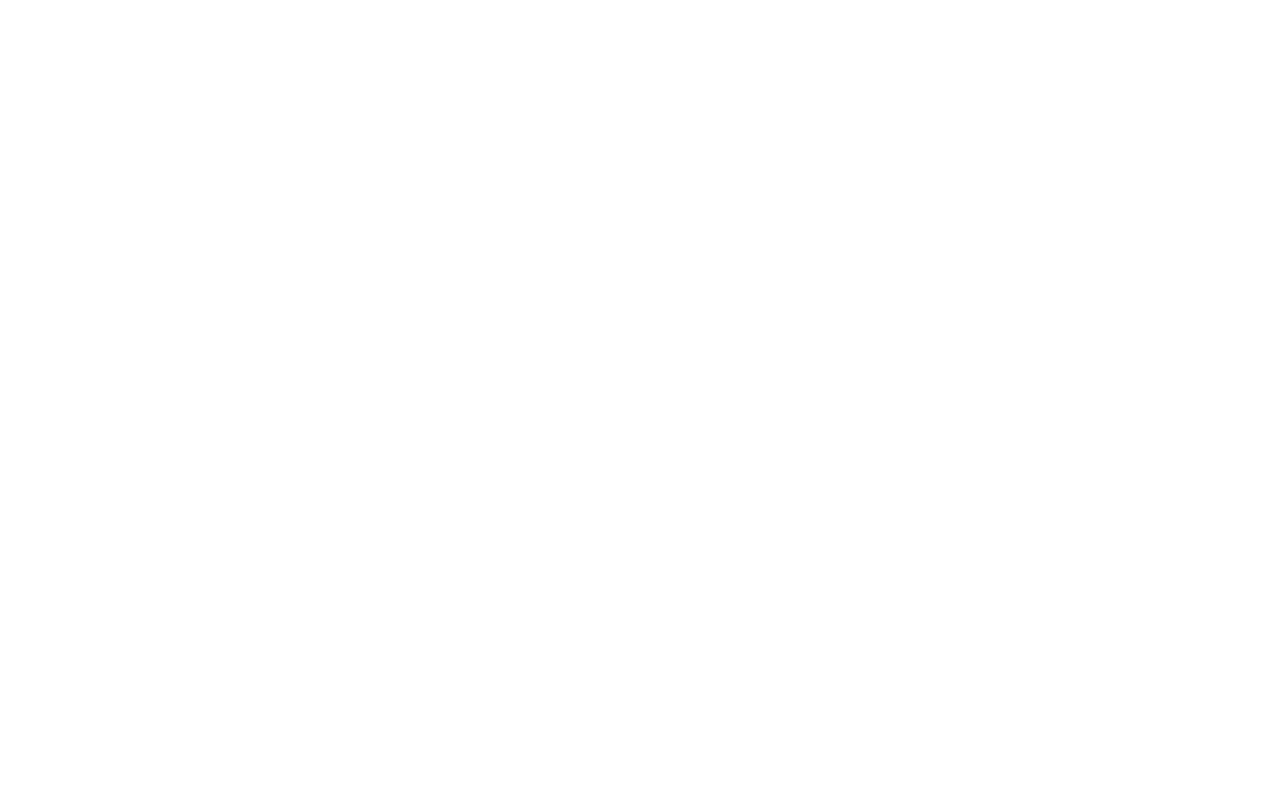
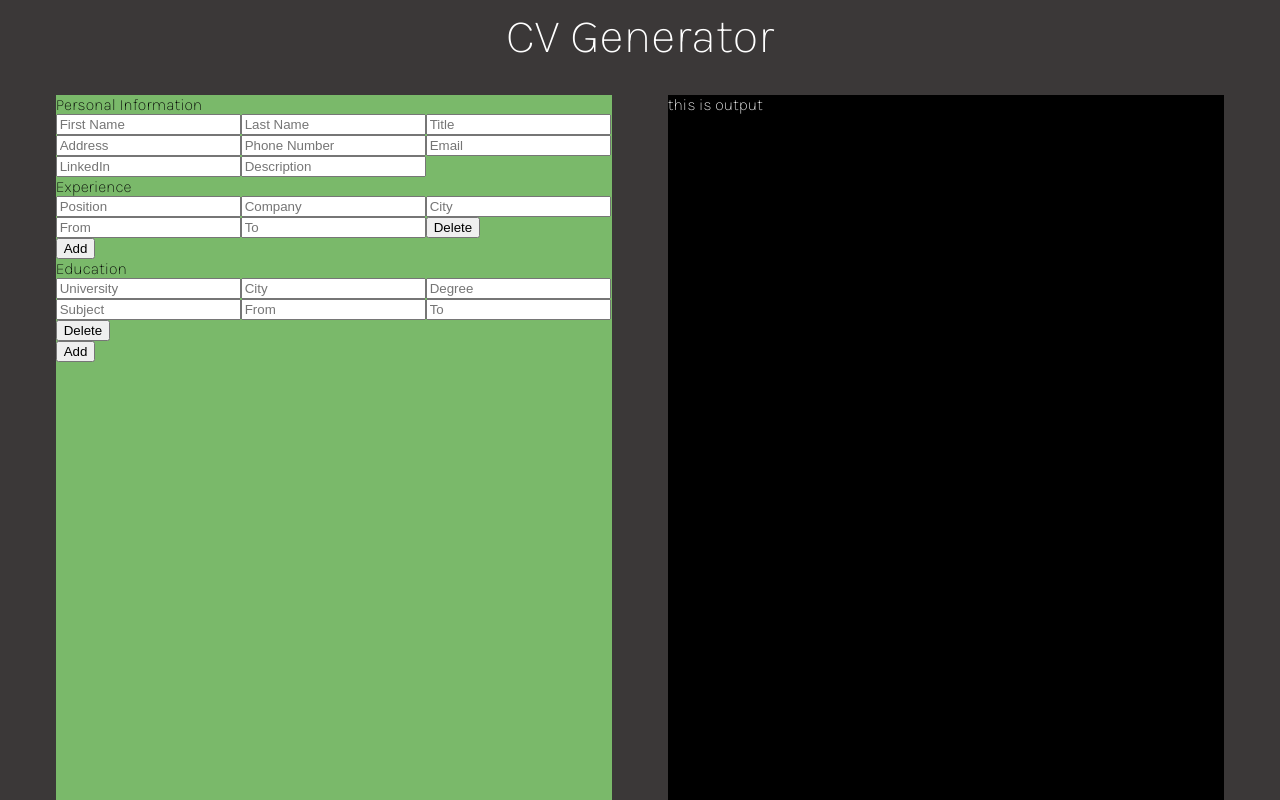
Before and after one commit to lrwthns/cv-project, a React (Create React App) app: page / in a window 1280 px wide. Built offline with nearby package versions, Linux system fonts and the light colour scheme.

Commit message:
Create working logic and add fonts

```diff
--- a/package.json
+++ b/package.json
@@ -9,6 +9,7 @@
     "react": "^17.0.2",
     "react-dom": "^17.0.2",
     "react-scripts": "4.0.3",
+    "typeface-karla": "^1.1.13",
     "web-vitals": "^1.1.1"
   },
   "scripts": {
--- a/public/index.html
+++ b/public/index.html
@@ -2,28 +2,12 @@
 <html lang="en">
   <head>
     <meta charset="utf-8" />
-    <link rel="icon" href="%PUBLIC_URL%/favicon.ico" />
     <meta name="viewport" content="width=device-width, initial-scale=1" />
     <meta name="theme-color" content="#000000" />
     <meta
       name="description"
       content="Web site created using create-react-app"
     />
-    <link rel="apple-touch-icon" href="%PUBLIC_URL%/logo192.png" />
-    <!--
-      manifest.json provides metadata used when your web app is installed on a
-      user's mobile device or desktop. See https://developers.google.com/web/fundamentals/web-app-manifest/
-    -->
-    <link rel="manifest" href="%PUBLIC_URL%/manifest.json" />
-    <!--
-      Notice the use of %PUBLIC_URL% in the tags above.
-      It will be replaced with the URL of the `public` folder during the build.
-      Only files inside the `public` folder can be referenced from the HTML.
-
-      Unlike "/favicon.ico" or "favicon.ico", "%PUBLIC_URL%/favicon.ico" will
-      work correctly both with client-side routing and a non-root public URL.
-      Learn how to configure a non-root public URL by running `npm run build`.
-    -->
     <title>React App</title>
   </head>
   <body>
--- a/src/App.js
+++ b/src/App.js
@@ -1,31 +1,74 @@
 import './styles/App.css';
 import React, { Component } from 'react';
+import PersonalInfo from './components/PersonalInfo';
+import Experience from './components/Experience';
+import Education from './components/Education';
+import Preview from './components/Preview';
 
 class App extends Component {
   constructor() {
     super();
+
     this.state = {
       personalDetails: {
         firstName: '',
         lastName: '',
-        role: '',
+        title: '',
+        address: '',
         phone: '',
-        address: '',
         mail: '',
         linkedIn: '',
         desc: '',
       },
+      experience: {
+        position: '',
+        company: '',
+        city: '',
+        from: '',
+        to: '',
+      },
+      education: {
+        university: '',
+        city: '',
+        degree: '',
+        subject: '',
+        from: '',
+        to: '',
+      },
     }
   }
 
-  // changePersonalDetails() {
-  //   this.setState
-  // }
+  changeState = (event, obj) => {
+    const value = event.target.value;
+    this.setState({
+      ...this.state,
+      [obj]: {
+        ...this.state[obj],
+        [event.target.name]: value,
+      }
+    }, () => {
+      console.log(this.state[obj][event.target.name]);
+      console.log(this.state)
+    })
+
+  }
 
 
   render() {
-    return <div className="App">
+    const { personalDetails, experience, education } = this.state;
+    return (
+    <div className='App'>
+      <div className='header'>CV Generator</div>
+      <div className='input-container'>
+        <PersonalInfo handleInput={this.changeState}/>
+        <Experience handleInput={this.changeState}/>
+        <Education handleInput={this.changeState}/>
+      </div>
+      <div className='output-container'>
+        <Preview personal={personalDetails} experience={experience} education={education}/>
+      </div>
     </div>
+    )
   };
 }
 
--- a/src/components/Education.js
+++ b/src/components/Education.js
@@ -0,0 +1,34 @@
+import React, { Component } from 'react';
+
+class Education extends Component {
+  constructor(props) {
+    super(props);
+  }
+
+  createEducationForm = () => {
+    const { handleInput } = this.props;
+    return (
+      <form>
+        <input type='text' name='university' placeholder='University' onChange={(e) => handleInput(e, 'education')}></input>
+        <input type='text' name='city' placeholder='City' onChange={(e) => handleInput(e, 'education')}></input>
+        <input type='text' name='degree' placeholder='Degree' onChange={(e) => handleInput(e, 'education')}></input>
+        <input type='text' name='subject' placeholder='Subject' onChange={(e) => handleInput(e, 'education')}></input>
+        <input type='text' name='from' placeholder='From' onChange={(e) => handleInput(e, 'education')}></input>
+        <input type='text' name='to' placeholder='To' onChange={(e) => handleInput(e, 'education')}></input>
+        <button>Delete</button>
+      </form>
+    )
+  }
+
+  render() {
+    return (
+      <div>
+        <div>Education</div>
+        <this.createEducationForm/>
+        <button>Add</button>
+      </div>
+    )
+  }
+}
+
+export default Education;
--- a/src/components/Experience.js
+++ b/src/components/Experience.js
@@ -0,0 +1,42 @@
+import React, { Component } from 'react';
+
+class Experience extends Component {
+  constructor(props) {
+    super(props);
+  }
+
+  createExperienceForm = () => {
+    const { handleInput } = this.props;
+    return (
+      <form>
+        <input type='text' name='position' placeholder='Position' onChange={(e) => handleInput(e, 'experience')}></input>
+        <input type='text' name='company' placeholder='Company' onChange={(e) => handleInput(e, 'experience')}></input>
+        <input type='text' name='city' placeholder='City' onChange={(e) => handleInput(e, 'experience')}></input>
+        <input type='text' name='from' placeholder='From' onChange={(e) => handleInput(e, 'experience')}></input>
+        <input type='text' name='to' placeholder='To' onChange={(e) => handleInput(e, 'experience')}></input>
+        <button>Delete</button>
+      </form>
+    )
+  }
+
+  attachForm = (container) => {
+    const newForm = this.createExperienceForm();
+    container.appendChild(newForm);
+  }
+
+  render() {
+    return (
+    <div className='experience-container'>
+      <div>Experience</div>
+      <div className='experience-form-container'>
+        <this.createExperienceForm/>
+      </div>
+      <button onClick={this.attachForm}>
+        Add
+      </button>
+    </div>
+    )
+  }
+}
+
+export default Experience;
--- a/src/components/PersonalInfo.js
+++ b/src/components/PersonalInfo.js
@@ -6,10 +6,25 @@
   }
 
   render() {
+    const { handleInput } = this.props;
     return (
       <div>
-
+        <div>
+        Personal Information
+        </div>
+        <form>
+          <input type='text' name='firstName' placeholder='First Name' onChange={(e) => {handleInput(e, 'personalDetails')}}></input>
+          <input type='text' name='lastName' placeholder='Last Name' onChange={(e) => {handleInput(e, 'personalDetails')}}></input>
+          <input type='text' name='title' placeholder='Title' onChange={(e) => {handleInput(e, 'personalDetails')}}></input>
+          <input type='text' name='address' placeholder='Address' onChange={(e) => {handleInput(e, 'personalDetails')}}></input>
+          <input type='text' name='phone' placeholder='Phone Number' onChange={(e) => {handleInput(e, 'personalDetails')}}></input>
+          <input type='text' name='mail' placeholder='Email' onChange={(e) => {handleInput(e, 'personalDetails')}}></input>
+          <input type='text' name='linkedIn' placeholder='LinkedIn' onChange={(e) => {handleInput(e, 'personalDetails')}}></input>
+          <input type='text' name='desc' placeholder='Description' onChange={(e) => {handleInput(e, 'personalDetails')}}></input>
+        </form>
       </div>
     )
   }
 }
+
+export default PersonalInfo;
--- /dev/null
+++ b/src/components/Preview.js
@@ -0,0 +1,41 @@
+import React, { Component } from 'react';
+
+class Preview extends Component {
+  constructor(props) {
+    super(props);
+  }
+
+  render() {
+    const { personal, experience, education } = this.props;
+    return (
+    <div>
+      this is output
+      <div>{personal.firstName}</div>
+      <div>{personal.lastName}</div>
+      <div>{personal.title}</div>
+      <div>{personal.address}</div>
+      <div>{personal.phone}</div>
+      <div>{personal.mail}</div>
+      <div>{personal.linkedIn}</div>
+      <div>{personal.desc}</div>
+      <div>
+        <div>{experience.position}</div>
+        <div>{experience.city}</div>
+        <div>{experience.company}</div>
+        <div>{experience.from}</div>
+        <div>{experience.to}</div>
+      </div>
+      <div>
+        <div>{education.university}</div>
+        <div>{education.city}</div>
+        <div>{education.degree}</div>
+        <div>{education.subject}</div>
+        <div>{education.from}</div>
+        <div>{education.to}</div>
+      </div>
+    </div>
+    )
+  }
+}
+
+export default Preview;
--- a/src/styles/index.css
+++ b/src/styles/index.css
@@ -0,0 +1,42 @@
+@font-face {
+  font-family: 'Karla';
+  src: url(../fonts/Karla-ExtraLight.ttf);
+}
+
+html, body, #root {
+  height: 100%;
+  margin: 0px;
+}
+
+.App {
+  height: 100%;
+  background: rgb(59, 56, 56);
+  display: grid;
+  grid-template-columns: 1fr 10fr 1fr 10fr 1fr;
+  grid-template-rows: 3fr 1fr 30fr;
+  font-family: 'Karla', sans-serif;
+}
+
+.header {
+  grid-column: 1/6;
+  grid-row: 1/2;
+  color: white;
+  font-size: 3rem;
+  text-align: center;
+  padding-top: 0.5rem;
+  padding-bottom: 0.5rem;
+  font-family: 'Karla', sans-serif;
+}
+
+.input-container {
+  grid-column: 2/3;
+  grid-row: 3/4;
+  background: rgb(122, 185, 106);
+}
+
+.output-container {
+  background: black;
+  grid-column: 4/5;
+  grid-row: 3/4;
+  color: white;
+}
```
Also changed, not shown: public/manifest.json (deleted), src/fonts/Karla-ExtraLight.ttf (added), 1 other file (tests, documents, lock files or other folders).
